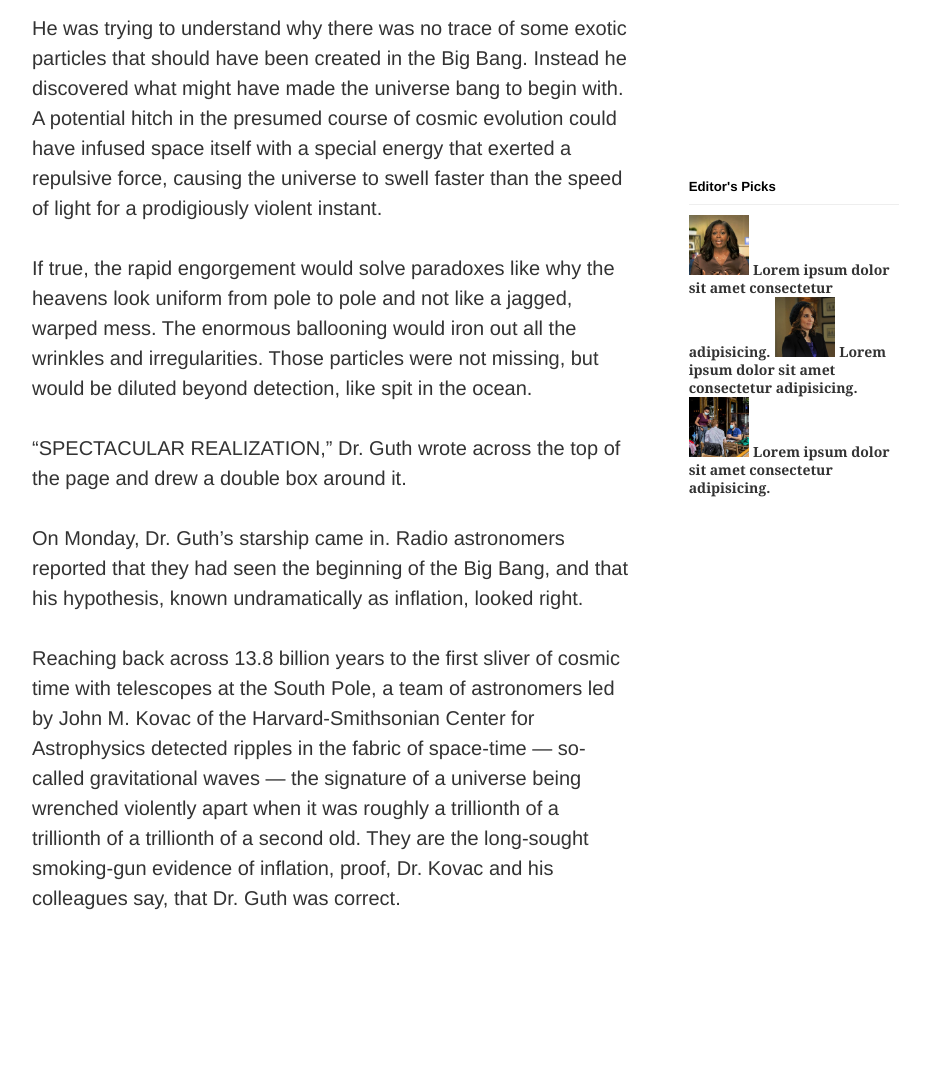
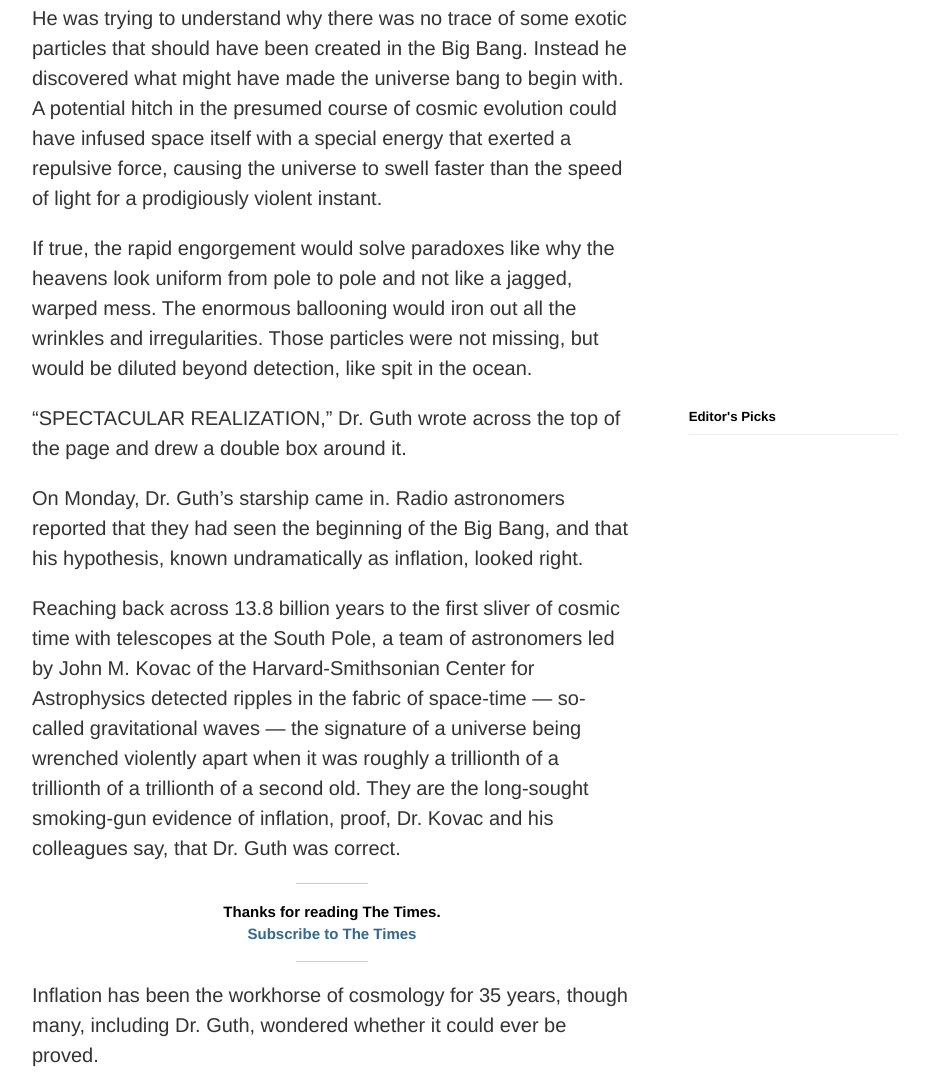
Before and after one commit to karmaester/NYT-Article-Cloned, a website: page index.html in a window 1280 px wide. Shown: the part 1201-2291 px from the top of the page, without its empty margins (308-1238 px from the left). Before the commit the page ends 2114 px from the top, so only its background shows below. Drawn offline with Linux system fonts and the light colour scheme.

Commit message:
Add separation between paragraphs

```diff
--- a/index.html
+++ b/index.html
@@ -64,24 +64,35 @@
             CAMBRIDGE, Mass. — One night late in 1979, an itinerant young
             physicist named Alan Guth, with a new son and a year’s appointment
             at Stanford, stayed up late with his notebook and equations,
-            venturing far beyond the world of known physics.<br /><br />
+            venturing far beyond the world of known physics.
+          </p>
+          <p class="main-text">
             He was trying to understand why there was no trace of some exotic
             particles that should have been created in the Big Bang. Instead he
             discovered what might have made the universe bang to begin with. A
             potential hitch in the presumed course of cosmic evolution could
             have infused space itself with a special energy that exerted a
             repulsive force, causing the universe to swell faster than the speed
-            of light for a prodigiously violent instant.<br /><br />
+            of light for a prodigiously violent instant.
+          </p>
+          <p class="main-text">
             If true, the rapid engorgement would solve paradoxes like why the
             heavens look uniform from pole to pole and not like a jagged, warped
             mess. The enormous ballooning would iron out all the wrinkles and
             irregularities. Those particles were not missing, but would be
-            diluted beyond detection, like spit in the ocean.<br /><br />
+            diluted beyond detection, like spit in the ocean.
+          </p>
+
+          <p class="main-text">
             “SPECTACULAR REALIZATION,” Dr. Guth wrote across the top of the page
-            and drew a double box around it.<br /><br />
+            and drew a double box around it.
+          </p>
+          <p class="main-text">
             On Monday, Dr. Guth’s starship came in. Radio astronomers reported
             that they had seen the beginning of the Big Bang, and that his
-            hypothesis, known undramatically as inflation, looked right.<br /><br />
+            hypothesis, known undramatically as inflation, looked right.
+          </p>
+          <p class="main-text">
             Reaching back across 13.8 billion years to the first sliver of
             cosmic time with telescopes at the South Pole, a team of astronomers
             led by John M. Kovac of the Harvard-Smithsonian Center for
@@ -92,23 +103,20 @@
             smoking-gun evidence of inflation, proof, Dr. Kovac and his
             colleagues say, that Dr. Guth was correct.
           </p>
+          <div class="separation"></div>
+          <ul>
+            <li>Thanks for reading The Times.</li>
+          </ul>
+          <a class="subscribe" href="#">Subscribe to The Times</a>
+          <div class="separation"></div>
+          <p class="main-text">
+            Inflation has been the workhorse of cosmology for 35 years, though
+            many, including Dr. Guth, wondered whether it could ever be proved.
+          </p>
         </article>
         <aside>
           <h5 class="aside-title">Editor's Picks</h5>
-          <div class="picks">
-            <a href="#" class="aside-link">
-              <div class="aside-line1"></div>
-              <h3>Lorem ipsum dolor sit amet consectetur adipisicing.</h3>
-            </a>
-            <a href="#" class="aside-link">
-              <div class="aside-line2"></div>
-              <h3>Lorem ipsum dolor sit amet consectetur adipisicing.</h3>
-            </a>
-            <a href="#" class="aside-link">
-              <div class="aside-line3"></div>
-              <h3>Lorem ipsum dolor sit amet consectetur adipisicing.</h3>
-            </a>
-          </div>
+          <div class="picks"></div>
         </aside>
       </div>
     </main>
--- a/styles.css
+++ b/styles.css
@@ -129,8 +129,31 @@ figcaption span {
   font-size: 20px;
   line-height: 30px;
   color: #333333;
+  margin-bottom: 20px;
 }
 
+.separation {
+  width: 72px;
+  border-bottom: 1px solid rgb(204, 204, 204);
+  margin: 0px auto 18px;
+}
+ul {
+  list-style: none;
+  font-size: 15px;
+  line-height: 19px;
+  text-align: center;
+  font-weight: bold;
+}
+.subscribe {
+  display: block;
+  width: 169px;
+  margin: 3px auto 18px auto;
+  color: #326891;
+  font-size: 15px;
+  line-height: 19px;
+  text-decoration: none;
+  font-weight: bold;
+}
 /* -------------------- Aside Section --------------- */
 
 aside {
@@ -149,36 +172,8 @@ aside h5 {
   border-top: 1px solid #eee;
   padding-top: 10px;
 }
-
-.aside-line1,
-.aside-line2,
-.aside-line3 {
-  width: 60px;
-  height: 60px;
-  background-size: cover;
-  display: inline-block;
-}
-
-.aside-line1 {
-  background-image: url(./img/aside-first.jpg);
-}
-
-.aside-line2 {
-  background-image: url(./img/aside-second.jpg);
-}
-
-.aside-line3 {
-  background-image: url(./img/aside-third.jpg);
-}
-
-.aside-link h3 {
-  font-size: 14px;
-  line-height: 17px;
-  color: #333333;
-  font-family: georgia, "times new roman", times, serif;
-  display: inline;
-}
-
-.aside-link {
-  text-decoration: none;
-}
+/*
+font-size: 14px;
+line-height: 17px;
+color: #333333;
+font-family: georgia, "times new roman", times, serif; */
```
